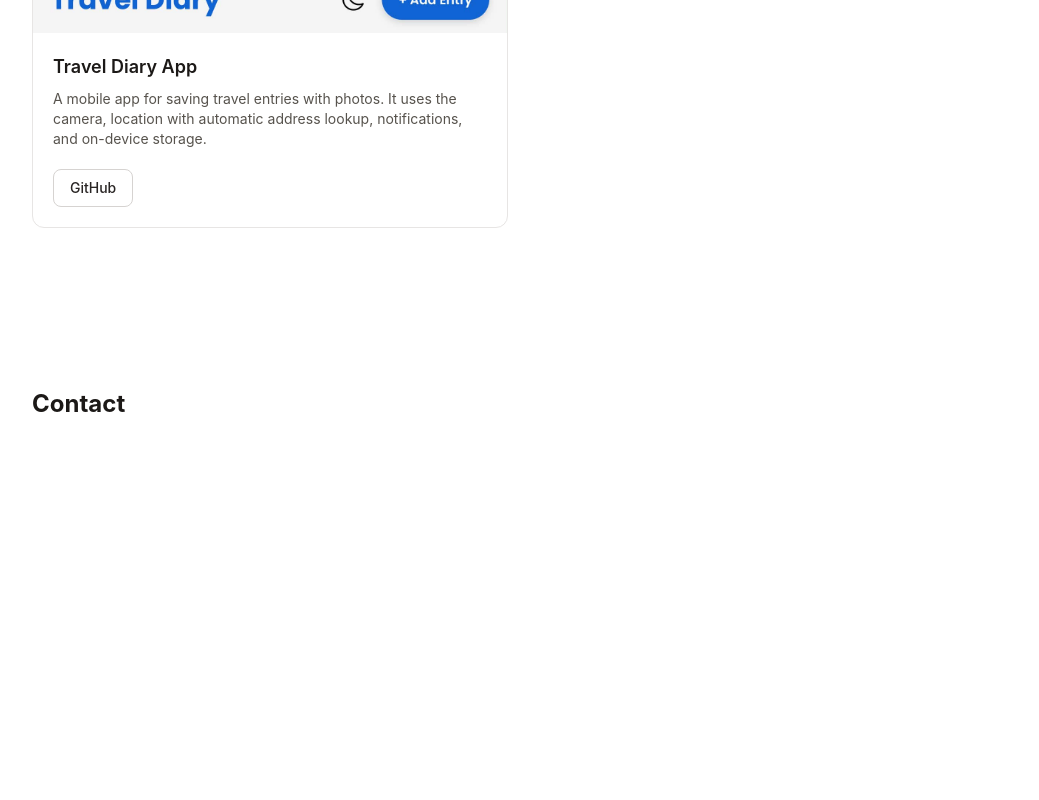
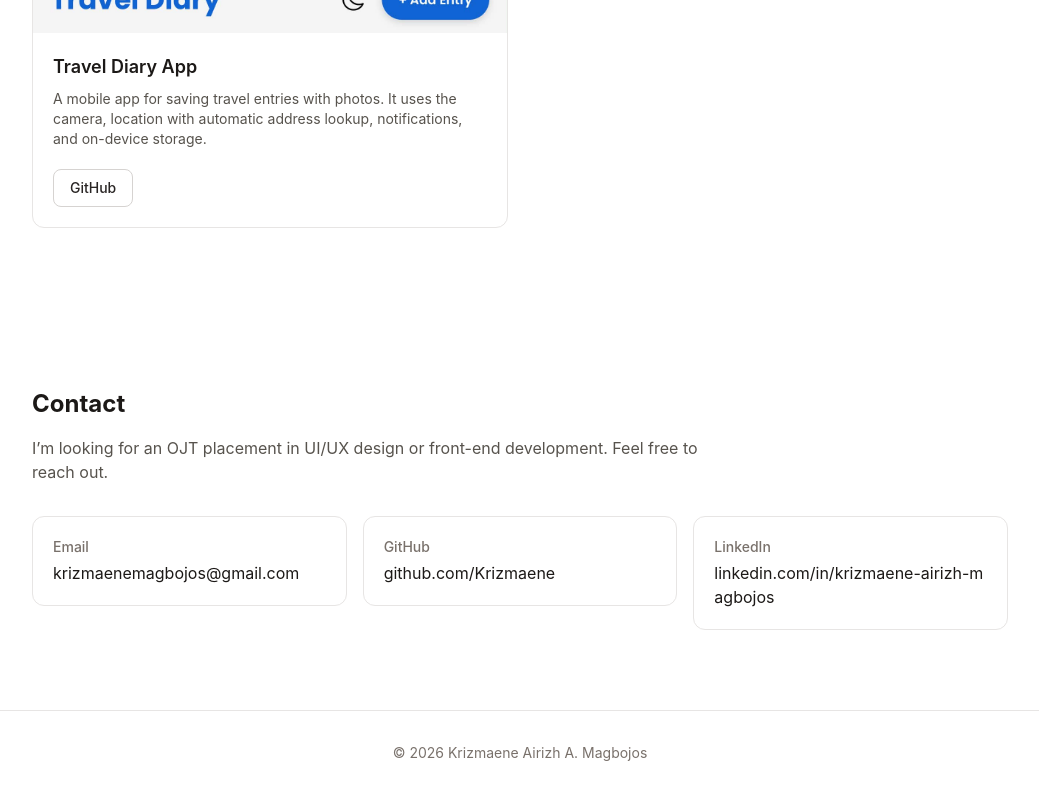
Before and after one commit to Krizmaene/portfolio, a React (Vite) app: page / in a window 1280 px wide. Shown: the part 3219-4019 px from the top of the page, without its empty margins (120-1159 px from the left). Built offline with nearby package versions, Linux system fonts and the light colour scheme.

Commit message:
Add Contact section and footer

```diff
--- a/src/App.tsx
+++ b/src/App.tsx
@@ -3,6 +3,8 @@ import Hero from './components/Hero'
 import About from './components/About'
 import Skills from './components/Skills'
 import Projects from './components/Projects'
+import Contact from './components/Contact'
+import Footer from './components/Footer'
 import { useTheme } from './hooks/useTheme'
 
 function App() {
@@ -17,11 +19,10 @@ function App() {
         <About />
         <Skills />
         <Projects />
+        <Contact />
+      </main>
 
-        <section id="contact" className="mx-auto min-h-[70vh] max-w-5xl scroll-mt-20 px-6 py-20">
-          <h2 className="text-2xl font-bold">Contact</h2>
-        </section>
-      </main>
+      <Footer />
     </div>
   )
 }
--- /dev/null
+++ b/src/components/Contact.tsx
@@ -0,0 +1,53 @@
+const contactLinks = [
+    {
+        label: 'Email',
+        value: 'krizmaenemagbojos@gmail.com',
+        href: 'mailto:krizmaenemagbojos@gmail.com',
+    },
+    {
+        label: 'GitHub',
+        value: 'github.com/Krizmaene',
+        href: 'https://github.com/Krizmaene',
+    },
+    {
+        label: 'LinkedIn',
+        value: 'linkedin.com/in/krizmaene-airizh-magbojos',
+        href: 'https://www.linkedin.com/in/krizmaene-airizh-magbojos-36874a389',
+    },
+]
+
+function Contact() {
+    return (
+        <section id="contact" className="mx-auto max-w-5xl scroll-mt-20 px-6 py-20">
+            <h2 className="text-2xl font-bold text-stone-900 dark:text-stone-50">
+                Contact
+            </h2>
+
+            <p className="mt-4 max-w-2xl text-stone-600 dark:text-stone-300">
+                I’m looking for an OJT placement in UI/UX design or front-end development. Feel free to reach out.
+            </p>
+
+            <ul className="mt-8 grid gap-4 sm:grid-cols-3">
+                {contactLinks.map((link) => (
+                    <li key={link.label}>
+                        <a
+                            href={link.href}
+                            target={link.label === 'Email' ? undefined : '_blank'}
+                            rel="noreferrer"
+                            className="block rounded-xl border border-stone-200 p-5 hover:border-amber-700 dark:border-stone-800 dark:hover:border-amber-400"
+                        >
+                            <span className="block text-sm font-medium text-stone-500 dark:text-stone-400">
+                                {link.label}
+                            </span>
+                            <span className="mt-1 block break-all text-stone-900 dark:text-stone-50">
+                                {link.value}
+                            </span>
+                        </a>
+                    </li>
+                ))}
+            </ul>
+        </section>
+    )
+}
+
+export default Contact
--- /dev/null
+++ b/src/components/Footer.tsx
@@ -0,0 +1,9 @@
+function Footer() {
+    return (
+        <footer className="border-t border-stone-200 py-8 text-center text-sm text-stone-500 dark:border-stone-800 dark:text-stone-400">
+            © {new Date().getFullYear()} Krizmaene Airizh A. Magbojos
+        </footer>
+    )
+}
+
+export default Footer
```
